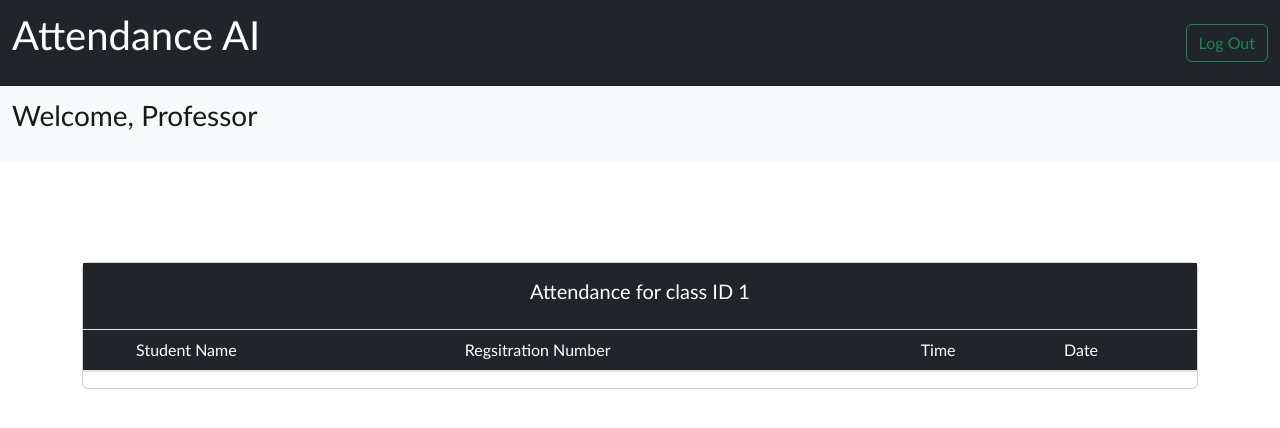
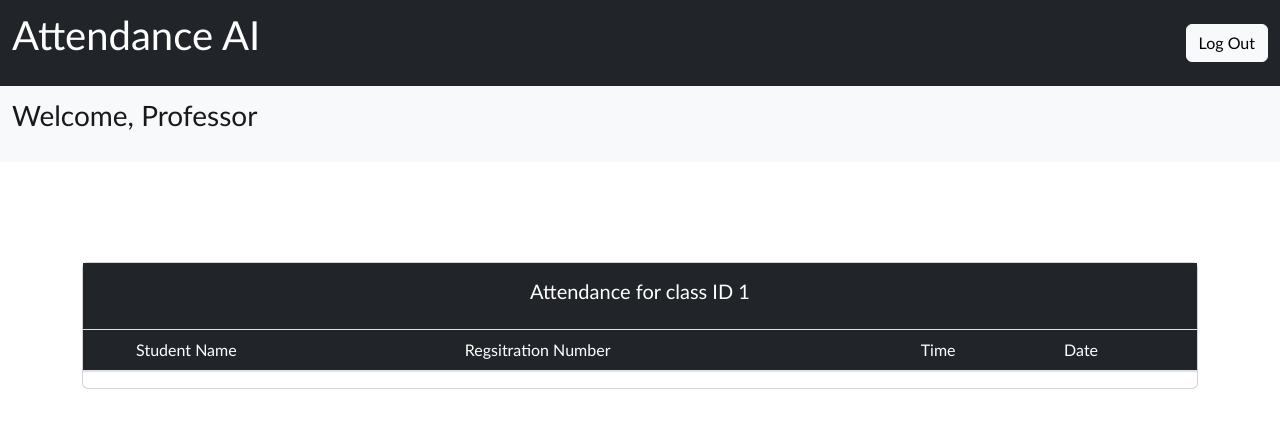
Before and after one commit to gtgkartik/Attendance-System-Based-On-Computer-Vision, a website built with webpack: page dist/Home.html in a window 1280 px wide. Built offline with nearby package versions, Linux system fonts and the light colour scheme; some packages are replaced by stand-ins of ours; no server answers; the database is empty.

Commit message:
final changes made to button

```diff
--- a/dist/Home.html
+++ b/dist/Home.html
@@ -26,7 +26,8 @@
 <nav class="navbar bg-light" style="padding: 0;">
     <div class="container-fluid bg-dark">
       <a class="navbar-brand "  href="#"> <p class="fs-1 text-white">Attendance AI</p></a>
-      <button class="btn btn-outline-success" onclick="loginPage() " type="button">Log Out</button>
+      <button class="btn btn-light" onclick="loginPage() " type="button">Log Out</button>
+
     </div>
   </nav>
 
```
